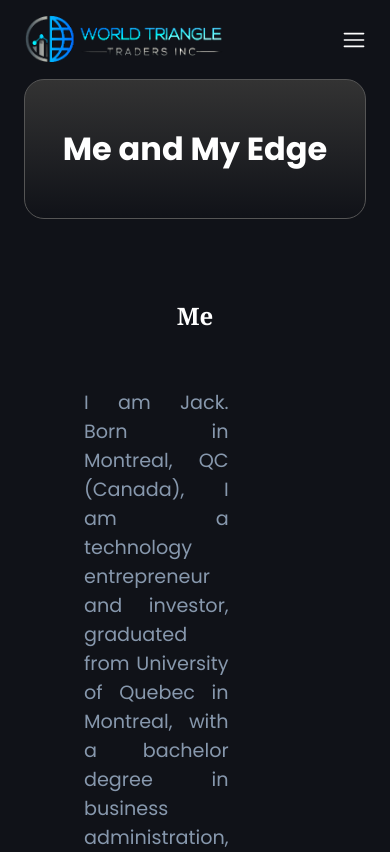
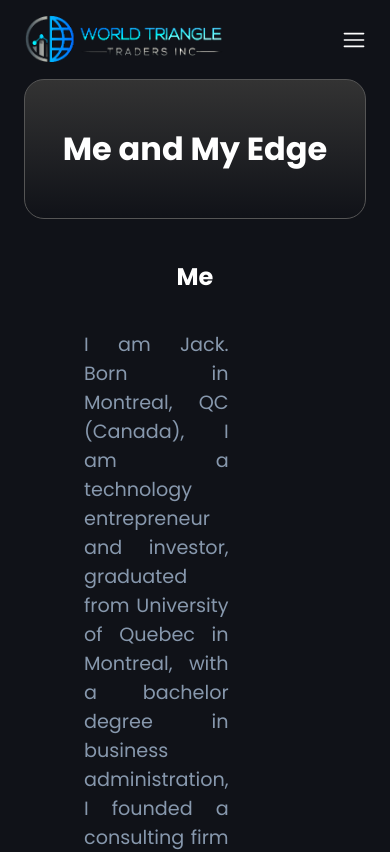
Before and after one commit to MuhammadHamzaSiddiqui1662/WTT, a React (Create React App) app: page /me-and-my-edge in a window 390 px wide. Shown: the top 852 px of the page. Built offline with nearby package versions, Linux system fonts and the light colour scheme.

Commit message:
feat: mobile responsive section heading with animation style changed

```diff
--- a/src/components/SectionHeading/SectionHeading.module.scss
+++ b/src/components/SectionHeading/SectionHeading.module.scss
@@ -3,5 +3,19 @@
   text-align: center;
   margin: 80px 0px 40px;
   color: var(--color-text);
-  font-family: Georgia, "Times New Roman", Times, serif;
+  font-size: 32px;
 }
+
+@media only screen and (max-width: 768px) {
+  .heading {
+    font-size: 30px;
+    margin: 50px 0px 20px;
+  }
+}
+
+@media only screen and (max-width: 600px) {
+  .heading {
+    font-size: 24px;
+    margin: 40px 0px 20px;
+  }
+}
--- a/src/components/SectionHeading/SectionHeading.tsx
+++ b/src/components/SectionHeading/SectionHeading.tsx
@@ -3,11 +3,12 @@ import styles from "./SectionHeading.module.scss";
 
 interface IProps {
   heading: string;
+  className?: CSSRule | string;
 }
 
-export const SectionHeading: FC<IProps> = ({ heading }) => {
+export const SectionHeading: FC<IProps> = ({ heading, className }) => {
   return (
-    <h1 className={styles.heading} data-aos="zoom-in" data-aos-delay="600" data-aos-duration="1100">
+    <h1 className={styles.heading + " " + className} data-aos="zoom-in" data-aos-delay="100" data-aos-duration="1000">
       {heading}
     </h1>
   );
```
